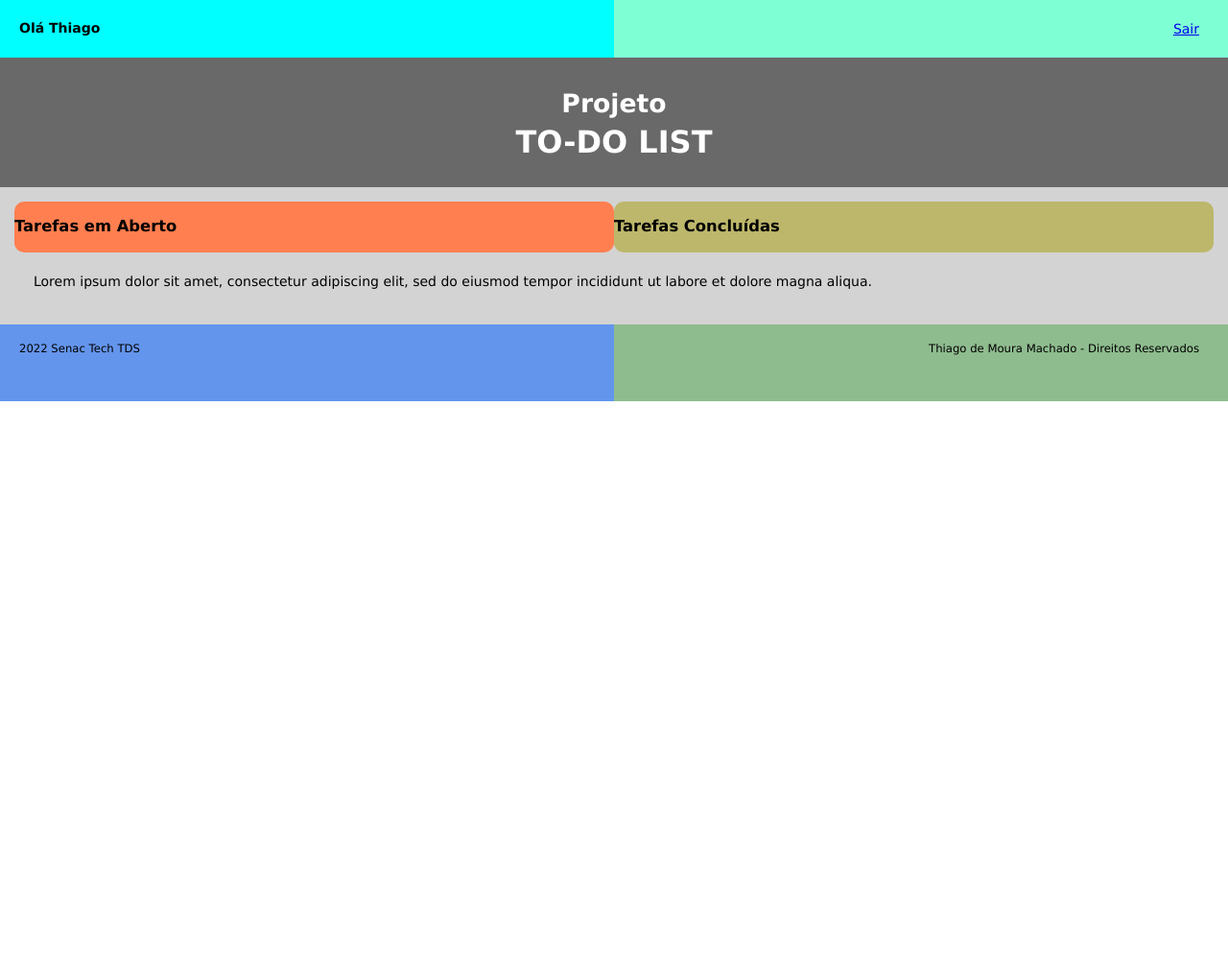
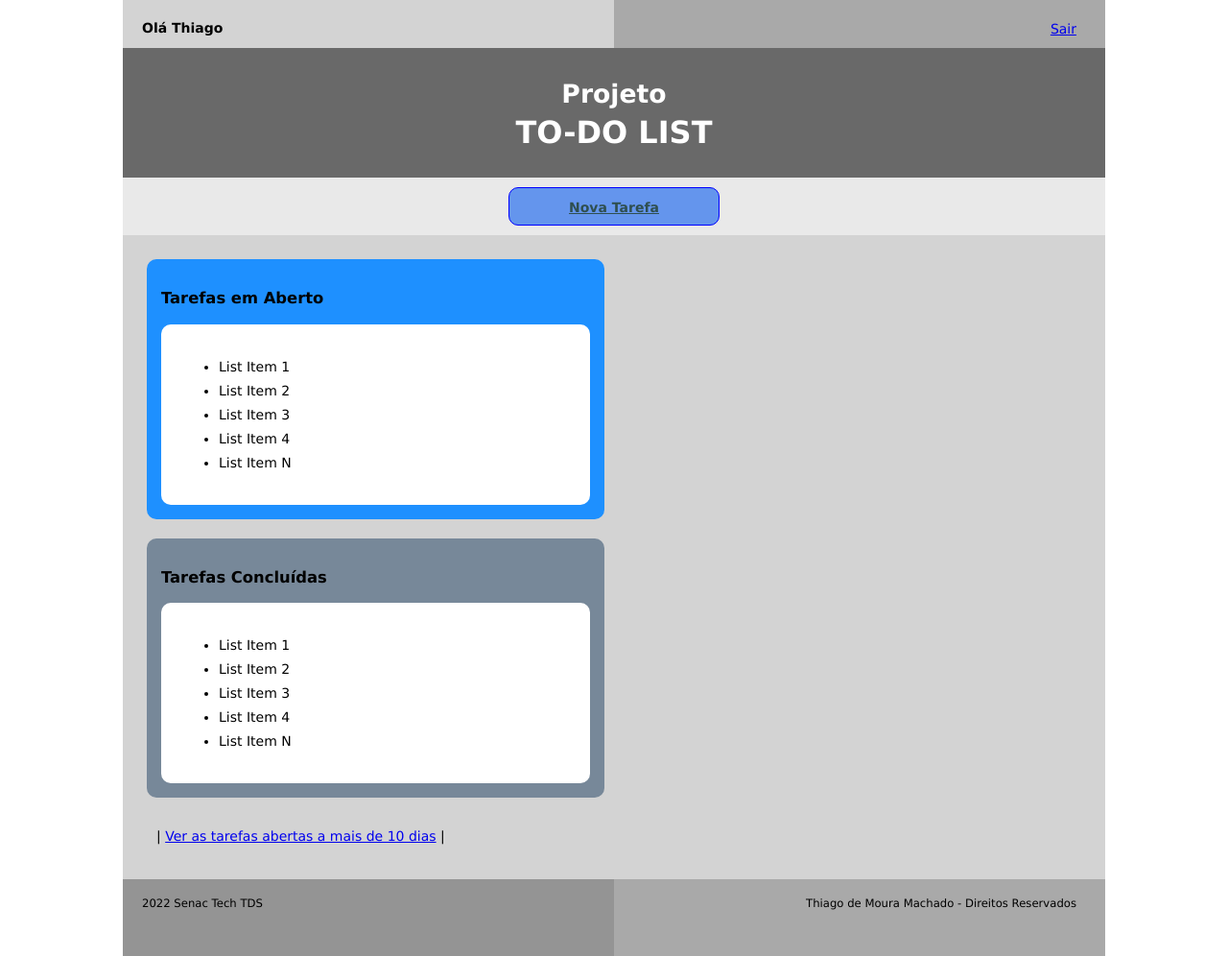
Before and after one commit to thiagodmm/todolist, a PHP site: page / in a window 1280 px wide. Shown: the whole page at 96% size. Before the commit the page ends 418 px from the top, so only its background shows below. Run offline with PHP 8.4, Linux system fonts and the light colour scheme.

Commit message:
Continuando a construção do Front End

```diff
--- a/estilos.css
+++ b/estilos.css
@@ -8,6 +8,102 @@ body {
   font-family: Verdana, Geneva, Tahoma, sans-serif;
   font-size: 14px;
   line-height: 20px;
+}
+
+li {
+  margin-top: 5px;
+  margin-bottom: 5px;
+}
+
+h2 {
+  font-size: 24px;
+}
+
+input {
+  width: 250px;
+  height: 35px;
+  border-radius: 5px;
+  border: solid 1px blue;
+  padding: 8px;
+}
+
+textarea {
+  width: 350px;
+  height: 150px;
+  border-radius: 5px;
+  border: solid 1px blue;
+  padding: 8px;
+}
+
+.container {
+  display: block;
+  margin: auto;
+  width: 80%;
+}
+
+.containerLogin {
+  display: block;
+  margin: auto;
+  width: 80%;
+  padding: 25px;
+}
+
+.areaLogin {
+  margin: 10px;
+  padding: 25px;
+  border-radius: 10px;
+  display: inline-block;
+  width: 60%;
+  background-color: lightslategray;
+  display: block;
+  margin: auto;
+  text-align: center;
+}
+
+.txtBranco {
+  color: white;
+}
+
+.btNovaTarefa {
+  display: block;
+  margin: auto;
+  padding: 10px;
+  background-color: cornflowerblue;
+  border-radius: 10px;
+  border: solid 1px blue;
+  color: darkslategray;
+  font-family: Verdana, Geneva, Tahoma, sans-serif;
+  font-size: 14px;
+  font-weight: bold;
+  width: 220px;
+  height: 40px;
+  cursor: pointer;
+}
+
+.btNovaTarefa:hover {
+  background-color: darkgray;
+  color: white;
+}
+
+.btLoginForm {
+  display: block;
+  margin: auto;
+  padding: 10px;
+  background-color: cornflowerblue;
+  border-radius: 10px;
+  border: solid 1px blue;
+  color: darkslategray;
+  font-family: Verdana, Geneva, Tahoma, sans-serif;
+  font-size: 14px;
+  font-weight: bold;
+  width: 140px;
+  height: 40px;
+  cursor: pointer;
+}
+
+.btLoginForm:hover {
+  background-color: darkgray;
+  color: white;
 }
 
 .titProj {
@@ -28,19 +124,31 @@ body {
   background-color: lightgray;
 }
 
+.toDoListcontent {
+  padding: 20px;
+  border-radius: 10px;
+  display: block;
+  width: 100%;
+  background-color: white;
+}
+
 .tarefasAbertas {
+  margin: 10px;
+  padding: 15px;
   float: left;
   border-radius: 10px;
   display: block;
-  width: 50%;
-  background-color: coral;
+  width: 48%;
+  background-color: dodgerblue;
 }
 
 .tarefasFechadas {
+  margin: 10px;
+  padding: 15px;
   border-radius: 10px;
   display: inline-block;
-  width: 50%;
-  background-color: darkkhaki;
+  width: 48%;
+  background-color: lightslategray;
 }
 
 .titPrincipal {
@@ -48,6 +156,12 @@ body {
   background-color:dimgray;
   color: white;
   padding: 5px;
+}
+
+.botaoPrincipal {
+  text-align: center;
+  background-color:#e9e9e9;
+  padding: 10px;
 }
 
 .txtPadrao {
@@ -67,27 +181,26 @@ body {
   display: block;
 }
 
-
 .top {
     width: 100%;
-    height: 60px;
+    height: 50px;
     background-color: lightgray;
 }
 
 .topEsq {
   display: inline;
   width: 50%;
-  height: 60px;
+  height: 50px;
   float: left;
-  background-color: aqua;
+  background-color: lightgray;
 }
 
 .topDir {
   display: inline-block;
   width: 50%;
-  height: 60px;
+  height: 50px;
   text-align: right;
-  background-color:aquamarine;
+  background-color: darkgray;
 }
 
 .footer {
@@ -101,7 +214,7 @@ display: inline;
 float: left;
 width: 50%;
 height: 80px;
-background-color:cornflowerblue;
+background-color:#949494;
 }
 
 .footerDir {
@@ -109,16 +222,37 @@ display: inline-block;
 width: 50%;
 height: 80px;
 text-align: right;
-background-color:darkseagreen;
+background-color:darkgray;
 }
 
 
 /* Responsivo */
 
+/* Para telas menores de 1024 pixels */
+
+@media screen and (max-width: 1024px) {
+
+  .tarefasAbertas {
+    width: 40%;
+  }
+
+  .tarefasFechadas {
+    width: 40%;
+  }
+
+}
+
 /* Para telas menores de 800 pixels */
 
 @media screen and (max-width: 800px) {
 
+  .tarefasAbertas {
+    width: 40%;
+  }
+
+  .tarefasFechadas {
+    width: 40%;
+  }
 
 }
 
@@ -126,5 +260,16 @@ background-color:darkseagreen;
 
 @media screen and (max-width: 600px) {
 
+  .content {
+    width: 95%;
+  }
+
+  .tarefasAbertas {
+    width: 90%;
+  }
+
+  .tarefasFechadas {
+    width: 90%;
+  }
 
 }
--- a/index.html
+++ b/index.html
@@ -10,9 +10,11 @@
 
 <body>
 
+  <div class="container">
+
     <div class="top">
       <div class="topEsq"><h4 class="nomeUser">Olá Thiago</h4></div>
-    <div class="topDir"><a href="#" class="linkSair">Sair</a></div>
+      <div class="topDir"><a href="login.html" class="linkSair">Sair</a></div>
     </div>
 
     <div class="titPrincipal">
@@ -20,15 +22,39 @@
       TO-DO LIST</h1>
     </div>
 
+    <div class="botaoPrincipal">
+      <a href="nova_tarefa.html" target="_self" class="btNovaTarefa">Nova Tarefa</a>
+    </div>
+
       <div class="content">
         <div class="tarefasAbertas">
-    <h3>Tarefas em Aberto</h3></div>
+        <h3>Tarefas em Aberto</h3>
+          <div class="toDoListcontent">
+            <ul>
+              <li>List Item 1</li>
+              <li>List Item 2</li>
+              <li>List Item 3</li>
+              <li>List Item 4</li>
+              <li>List Item N</li>
+            </ul>
+          </div>
+        </div>
 
         <div class="tarefasFechadas">
-    <h3>Tarefas Concluídas</h3></div>
+        <h3>Tarefas Concluídas</h3>
+        <div class="toDoListcontent">
+          <ul>
+            <li>List Item 1</li>
+            <li>List Item 2</li>
+            <li>List Item 3</li>
+            <li>List Item 4</li>
+            <li>List Item N</li>
+          </ul>
+        </div>
+        </div>
 
       <p class="txtPadrao">
-    Lorem ipsum dolor sit amet, consectetur adipiscing elit, sed do eiusmod tempor incididunt ut labore et dolore magna aliqua.</p>
+      | <a href="#">Ver as tarefas abertas a mais de 10 dias</a> |</p>
     </div>
 
     <div class="footer">
@@ -36,5 +62,7 @@
       <div class="footerDir"><p class="assinaAutor"><small>Thiago de Moura Machado - Direitos Reservados</small></p></div>
     </div>
 
+  </div>
+
 </body>
 <html>
```
Also changed, not shown: login.html (added, +31 -0 lines), nova_tarefa.html (added, +45 -0 lines). Lines whose indentation alone changed are shown as unchanged.
